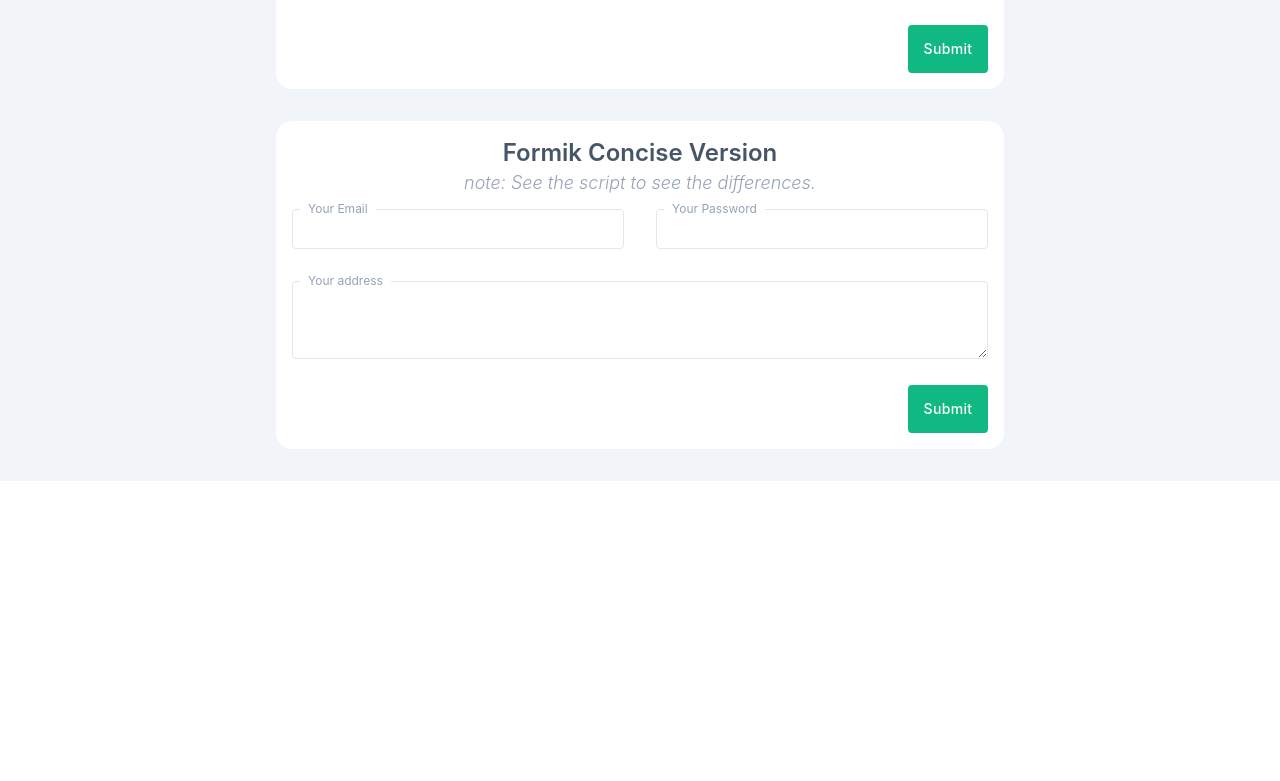
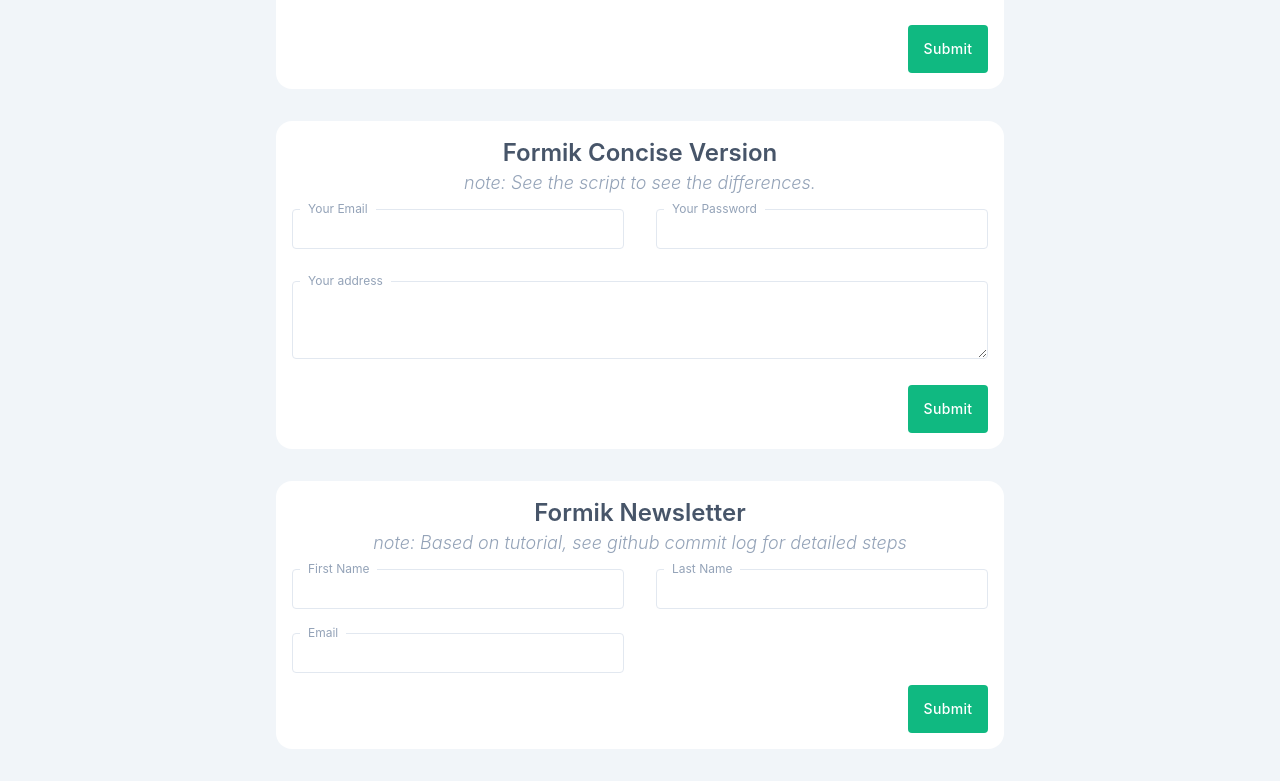
Before and after one commit to rizkyridwan-id/learn-formik-experiment, a React (Vite) app: page / in a window 1280 px wide. Shown: the part 307-1088 px from the top of the page. Before the commit the page ends 800 px from the top, so only its background shows below. Built offline with nearby package versions, Linux system fonts and the light colour scheme.

Commit message:
Tutorial: The Basics

```diff
--- a/src/App.tsx
+++ b/src/App.tsx
@@ -1,4 +1,5 @@
 import FormikConcise from "./components/FormikConcise";
+import FormikNewsletter from "./components/FormikNewsletter";
 import FormikVerbose from "./components/FormikVerbose";
 
 function App() {
@@ -7,6 +8,7 @@
       <h1 className="text-3xl font-bold">Formik Experiment</h1>
       <FormikVerbose />
       <FormikConcise />
+      <FormikNewsletter />
     </div>
   );
 }
--- /dev/null
+++ b/src/components/FormikNewsletter.tsx
@@ -0,0 +1,70 @@
+import { useFormik } from "formik";
+import { FormNewsletter } from "../interface/form.interface";
+import Button from "./Button";
+import Input from "./Input";
+
+export default function FormikNewsletter() {
+  const initialValues: FormNewsletter = {
+    email: "",
+    firstName: "",
+    lastName: "",
+  };
+
+  const handleSubmit = (values: FormNewsletter) => {
+    alert(JSON.stringify(values, null, 2));
+  };
+
+  const formik = useFormik({
+    initialValues,
+    onSubmit: handleSubmit,
+  });
+
+  return (
+    <div className="rounded-2xl p-4 flex flex-col my-4 bg-white w-3/4 md:w-7/12 mx-auto">
+      <h1 className="text-2xl text-slate-600 font-semibold text-center">
+        Formik Newsletter
+      </h1>
+      <h2 className="text-lg text-slate-400 font-light italic text-center">
+        note: Based on tutorial, see github commit log for detailed steps
+      </h2>
+      <form
+        onSubmit={formik.handleSubmit}
+        className="grid grid-cols-12 w-full gap-x-8"
+      >
+        <Input
+          id="firstName"
+          type="text"
+          name="firstName"
+          label="First Name"
+          onChange={formik.handleChange}
+          value={formik.values.firstName}
+          className="col-span-12 md:col-span-6"
+        />
+
+        <Input
+          id="lastName"
+          type="text"
+          name="lastName"
+          label="Last Name"
+          onChange={formik.handleChange}
+          value={formik.values.lastName}
+          className="col-span-12 md:col-span-6"
+        />
+
+        <Input
+          id="email"
+          type="email"
+          name="email"
+          label="Email"
+          onChange={formik.handleChange}
+          value={formik.values.email}
+          className="col-span-12 md:col-span-6"
+        />
+
+        <div className="col-span-12 text-right ">
+          <Button type="submit">Submit</Button>
+        </div>
+      </form>
+    </div>
+  );
+}
--- a/src/interface/form.interface.ts
+++ b/src/interface/form.interface.ts
@@ -3,3 +3,9 @@
   password: string;
   address: string;
 }
+
+export interface FormNewsletter {
+  email: string;
+  firstName: string;
+  lastName: string;
+}
```
